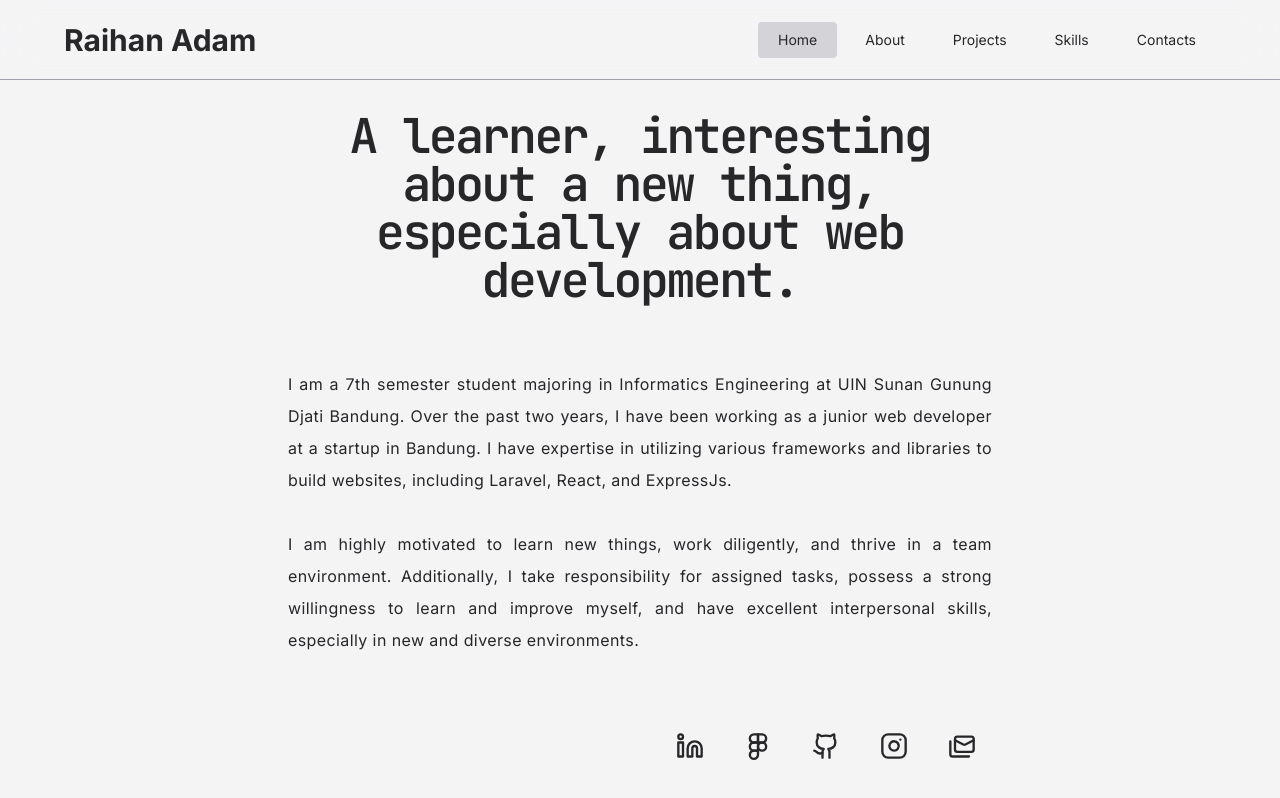
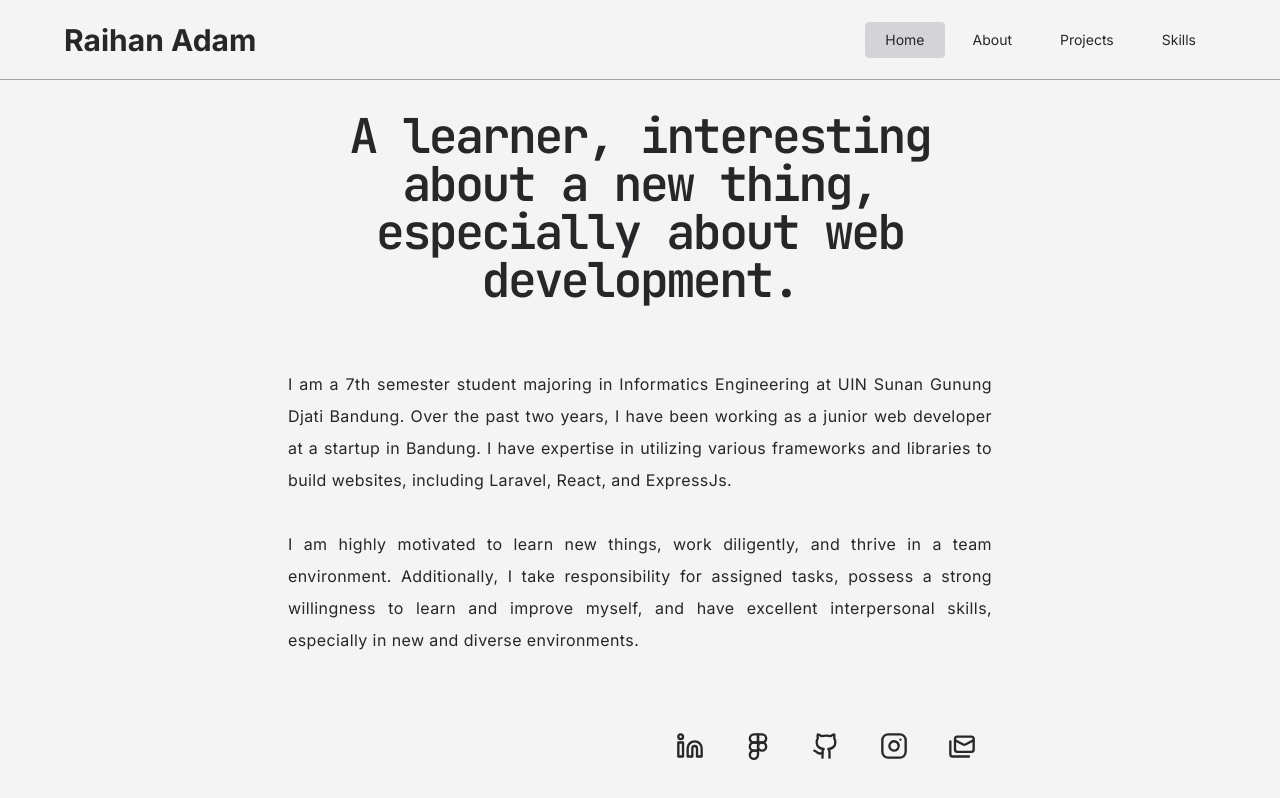
Before and after one commit to hallwack/hallwack-next-web, a Next.js app: page / in a window 1280 px wide. Shown: the top 798 px of the page. Built offline with nearby package versions, Linux system fonts and the light colour scheme.

Commit message:
fix: add backdrop blur style and delete contacts navigation in navbar component

```diff
--- a/src/components/Navbar.tsx
+++ b/src/components/Navbar.tsx
@@ -3,7 +3,7 @@
 
 export default function Navbar() {
   return (
-    <nav className="w-full bg-transparent px-16 h-20 flex justify-between items-center sticky top-0 backdrop-blur-lg border-b-[0.5px] border-zinc-400">
+    <nav className="w-full z-50 bg-transparent px-16 h-20 flex justify-between items-center sticky top-0 backdrop-blur-lg border-b-[0.5px] border-zinc-400">
       <div>
         <h1 className="font-bold text-3xl">
           <Link href="/">Raihan Adam</Link>
@@ -14,7 +14,6 @@
         <NavLink link="/about">About</NavLink>
         <NavLink link="/projects">Projects</NavLink>
         <NavLink link="/skills">Skills</NavLink>
-        <NavLink link="/contacts">Contacts</NavLink>
       </ul>
     </nav>
   );
```
